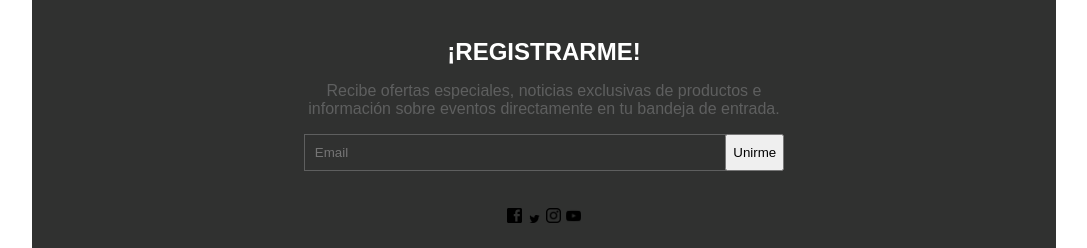
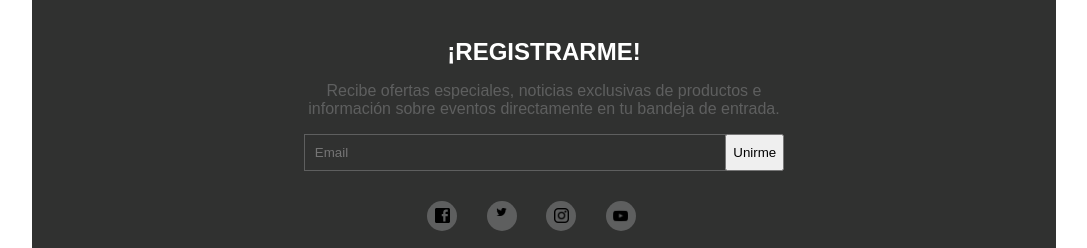
Before and after one commit to Ricardo9814/ejerciciocss3, a plain HTML site: page index.html in a window 1280 px wide. Shown: the part 552-800 px from the top of the page, without its empty margins (96-1183 px from the left). Drawn offline with Linux system fonts and the light colour scheme.

Commit message:
Update index.html

```diff
--- a/index.html
+++ b/index.html
@@ -42,10 +42,10 @@
                 <input type="submit" id="unirme" value="Unirme">
             </form>
             <div class="redes">
-                <img src="img/facebook.svg" alt="">
-                <img src="img/twitter.png" alt="">
-                <img src="img/instagram.png" alt="">
-                <img src="img/youtube.png" alt="">
+                <div><img src="img/facebook.svg" alt=""></div>
+                <div><img class="twitter" src="img/twitter.png" alt=""></div>
+                <div><img src="img/instagram.png" alt=""></div>
+                <div><img src="img/youtube.png" alt=""></div>
             </div>
         </div>
         <div class="enlaces">
```
